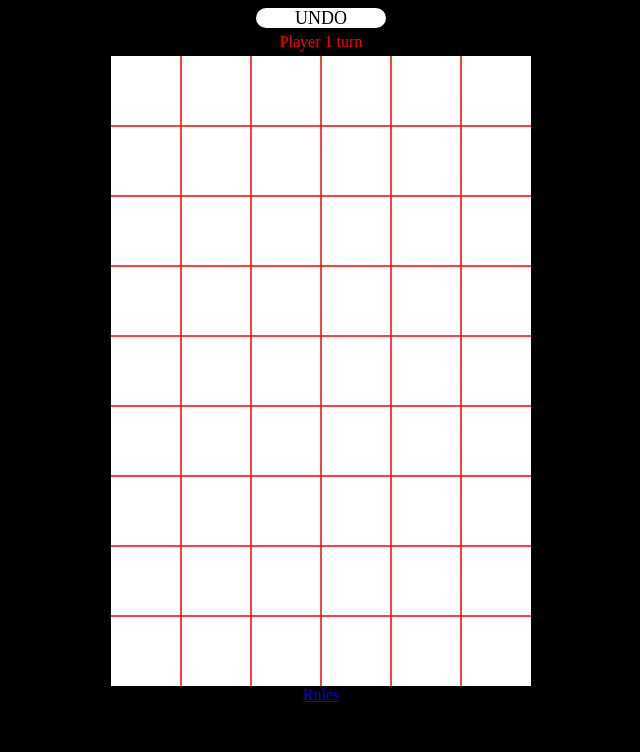
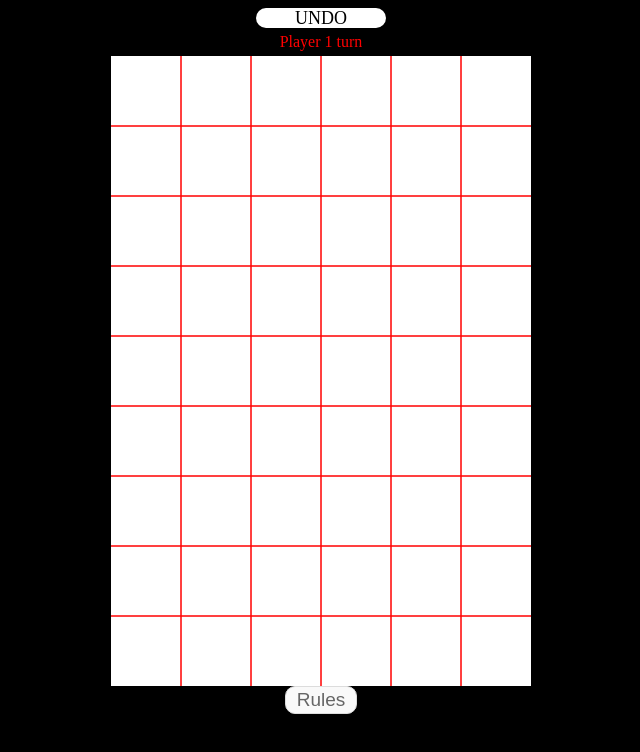
Before and after one commit to ketanhwr/chain-reaction, a plain HTML site: page index.html in a window 1280 px wide. Shown: the whole page, without its empty margins (319-959 px from the left). Drawn offline with nearby package versions, Linux system fonts and the light colour scheme.

Commit message:
Update index.html

```diff
--- a/index.html
+++ b/index.html
@@ -19,7 +19,7 @@
 			<audio src="point_sound.mp3" id="sound">
 				Audio tag not supported!
 			</audio>
-			<a href="https://brilliant.org/wiki/chain-reaction-game/" target="_blank">Rules</a>
+			<a class="Rules" href="https://brilliant.org/wiki/chain-reaction-game/" target="_blank">Rules</a>
 			<script src="script.js"></script>
 			<div class='undoMessage' style='display:none' id ='undoError' >Only one move can be Undone!</div>
 		</div>
```
